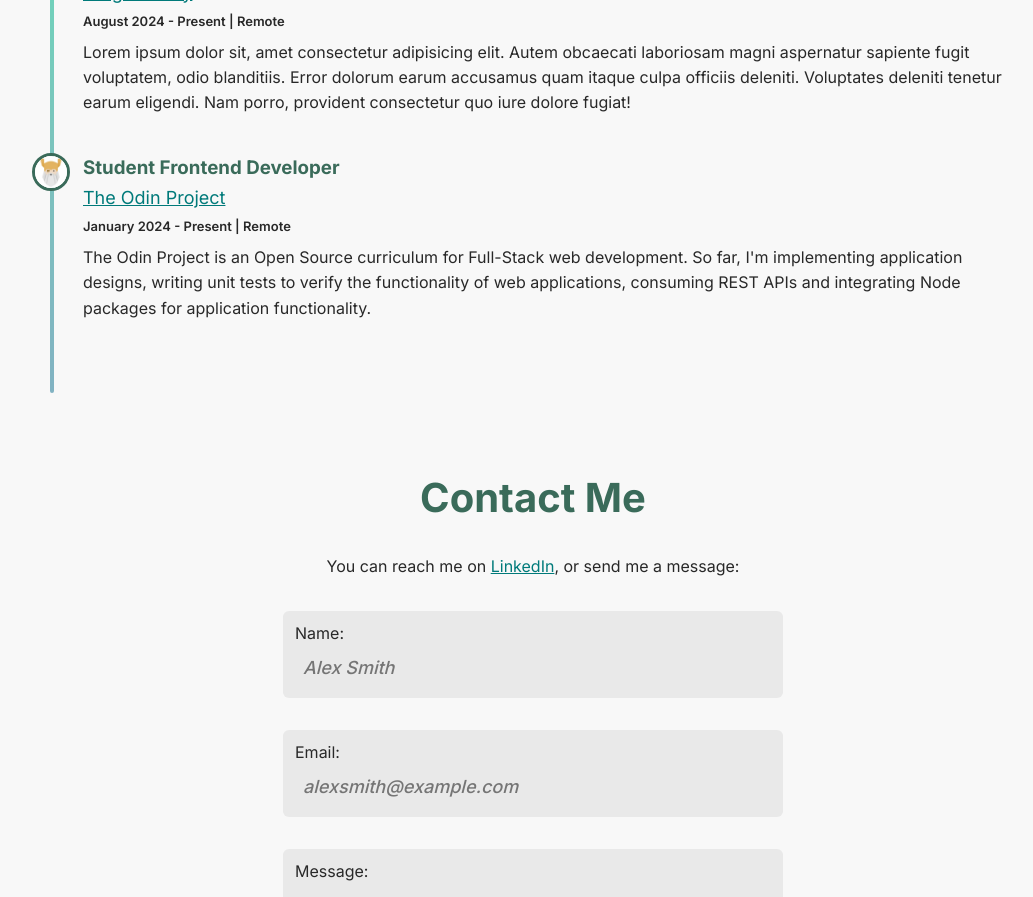
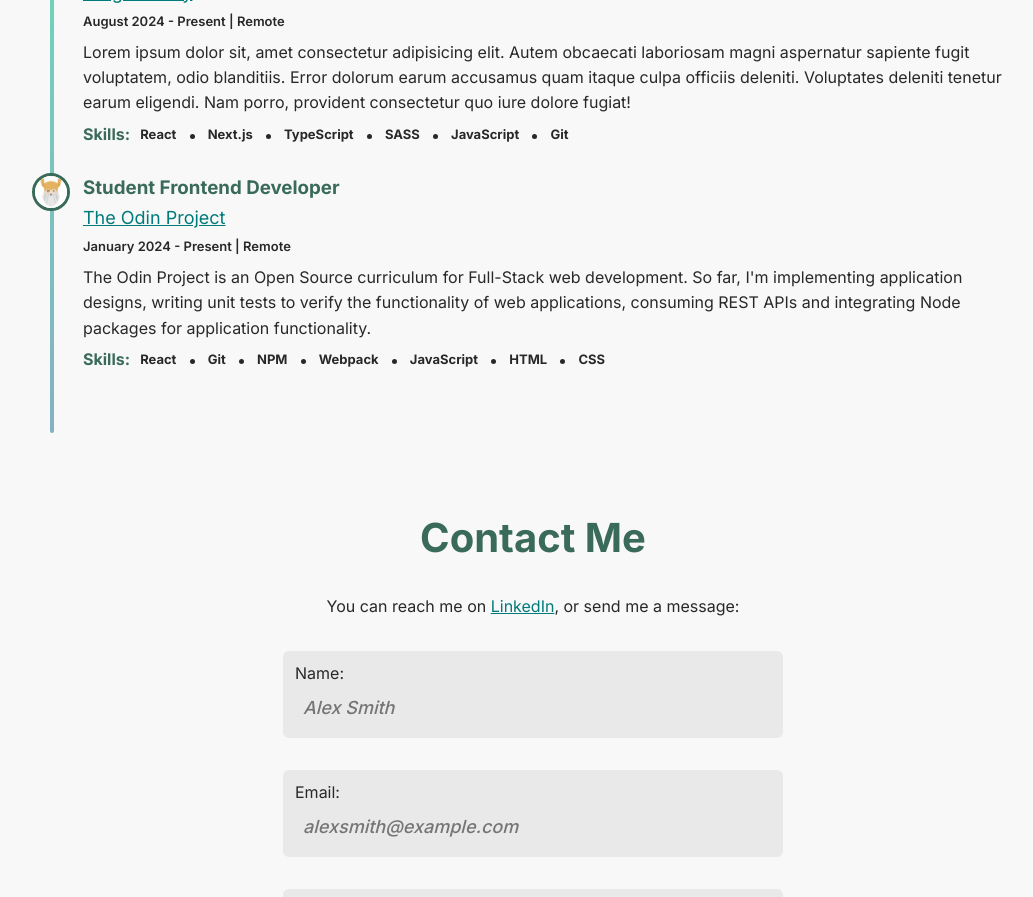
Before and after one commit to climaxmba/portfolio, a Next.js app: page / in a window 1280 px wide. Shown: the part 2940-3837 px from the top of the page, without its empty margins (107-1140 px from the left). Built offline with nearby package versions, Linux system fonts and the light colour scheme.

Commit message:
Add experience skills

```diff
--- a/src/app/assets/data/experienceData.ts
+++ b/src/app/assets/data/experienceData.ts
@@ -1,6 +1,6 @@
 import { StaticImageData } from "next/image";
-import programmifyLogo from "../experienceImages/Programmify.webp"
-import TOPLogo from "../experienceImages/TOP.webp"
+import programmifyLogo from "../experienceImages/Programmify.webp";
+import TOPLogo from "../experienceImages/TOP.webp";
 
 interface Experience {
   company: {
@@ -12,6 +12,7 @@ interface Experience {
   description: string;
   period: string;
   location: string;
+  skills: string[];
 }
 
 const experiences: Experience[] = [
@@ -29,6 +30,7 @@ const experiences: Experience[] = [
       porro, provident consectetur quo iure dolore fugiat!`,
     period: "August 2024 - Present",
     location: "Remote",
+    skills: ["React", "Next.js", "TypeScript", "SASS", "JavaScript", "Git"],
   },
   {
     company: {
@@ -42,6 +44,7 @@ const experiences: Experience[] = [
       consuming REST APIs and integrating Node packages for application functionality.`,
     period: "January 2024 - Present",
     location: "Remote",
+    skills: ["React", "Git", "NPM", "Webpack", "JavaScript", "HTML", "CSS"],
   },
 ];
 
--- a/src/app/components/experience/Experience.tsx
+++ b/src/app/components/experience/Experience.tsx
@@ -29,6 +29,14 @@ export default function Experience() {
                 {experience.period} | {experience.location}
               </p>
               <p className={styles.description}>{experience.description}</p>
+              <div className={styles.skillContainer}>
+                <h4>Skills:</h4>
+                <ul className={styles.skills}>
+                  {experience.skills.map((skill) => (
+                    <li key={skill}>{skill}</li>
+                  ))}
+                </ul>
+              </div>
             </li>
           ))}
         </ul>
--- a/src/app/components/experience/experience.module.scss
+++ b/src/app/components/experience/experience.module.scss
@@ -56,6 +56,33 @@
         .description {
           margin: 0.5rem 0;
         }
+
+        .skillContainer {
+          display: flex;
+          flex-direction: row;
+          gap: 1ch;
+        }
+
+        ul.skills {
+          margin: 0;
+          display: flex;
+          flex-direction: row;
+          align-items: center;
+          font-weight: bold;
+          font-size: small;
+          gap: 0;
+          flex-wrap: wrap;
+
+          li:not(:first-child)::before {
+            content: "";
+            margin: 0 1.5ch;
+            display: inline-block;
+            height: 5px;
+            width: 5px;
+            border-radius: 50%;
+            background-color: var(--fgcolor);
+          }
+        }
       }
     }
   }
```
